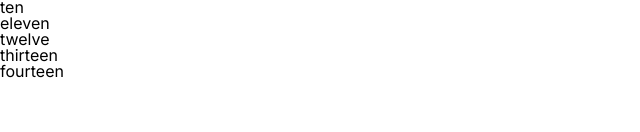
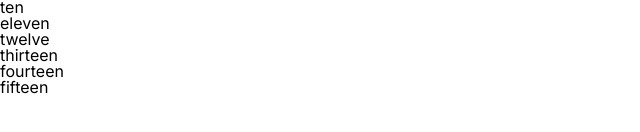
Before and after one commit to mistertandon/nextjs-13-form-server-action, a Next.js app: page /todo in a window 1280 px wide. Shown: the part 196-328 px from the top of the page, without its empty margins (0-640 px from the left). Built offline with nearby package versions, Linux system fonts and the light colour scheme; data requests are answered from the project's data file.

Commit message:
feat: refactor todo page Put render todos list logic under todo form This refactoring is the basis of using optimistic server action

```diff
--- a/db/db.json
+++ b/db/db.json
@@ -63,6 +63,10 @@
     {
       "id": 0.5338203223415583,
       "title": "fourteen"
+    },
+    {
+      "id": 0.24538945055485684,
+      "title": "fifteen"
     }
   ]
 }
--- a/src/app/todo/components/ToDoForm/ToDoForm.tsx
+++ b/src/app/todo/components/ToDoForm/ToDoForm.tsx
@@ -2,7 +2,7 @@
 import React, { useRef } from "react";
 import { addToDoHandler } from "@/actions/todoActions";
 import { TodoButton } from "./index";
-const ToDoForm = () => {
+const ToDoForm = ({ todos }: any) => {
   const formRef = useRef<HTMLFormElement>(null);
   return (
     <>
@@ -24,6 +24,10 @@ const ToDoForm = () => {
         {/* <button>Submit</button> */}
         <TodoButton />
       </form>
+      {Array.isArray(todos) &&
+        todos.map(({ title }: any, idx: number) => (
+          <div key={idx}>{title}</div>
+        ))}
     </>
   );
 };
--- a/src/app/todo/page.tsx
+++ b/src/app/todo/page.tsx
@@ -4,14 +4,11 @@ const ToDoPage = async () => {
     cache: "no-store",
   });
 
-  const todo = await todoRes.json();
+  const todos = await todoRes.json();
 
   return (
     <>
-      <ToDoForm />
-      {todo.map(({ title }: any, idx: number) => (
-        <div key={idx}>{title}</div>
-      ))}
+      <ToDoForm todos={todos} />
     </>
   );
 };
```
